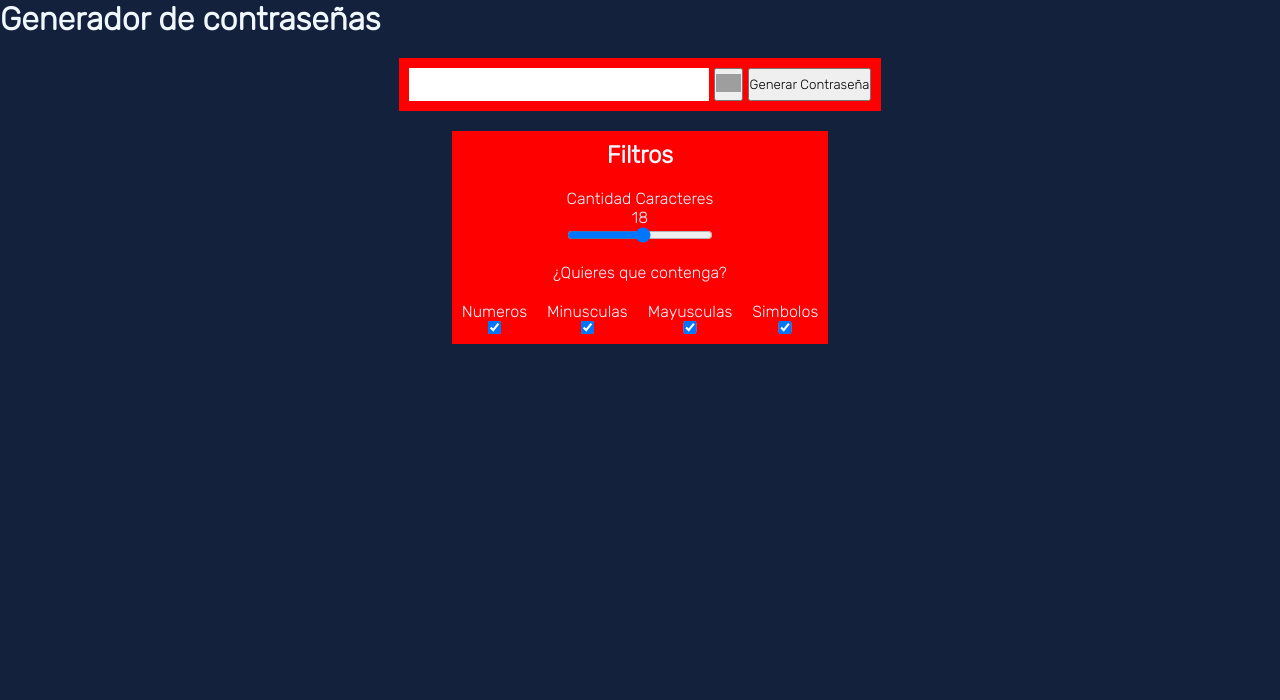
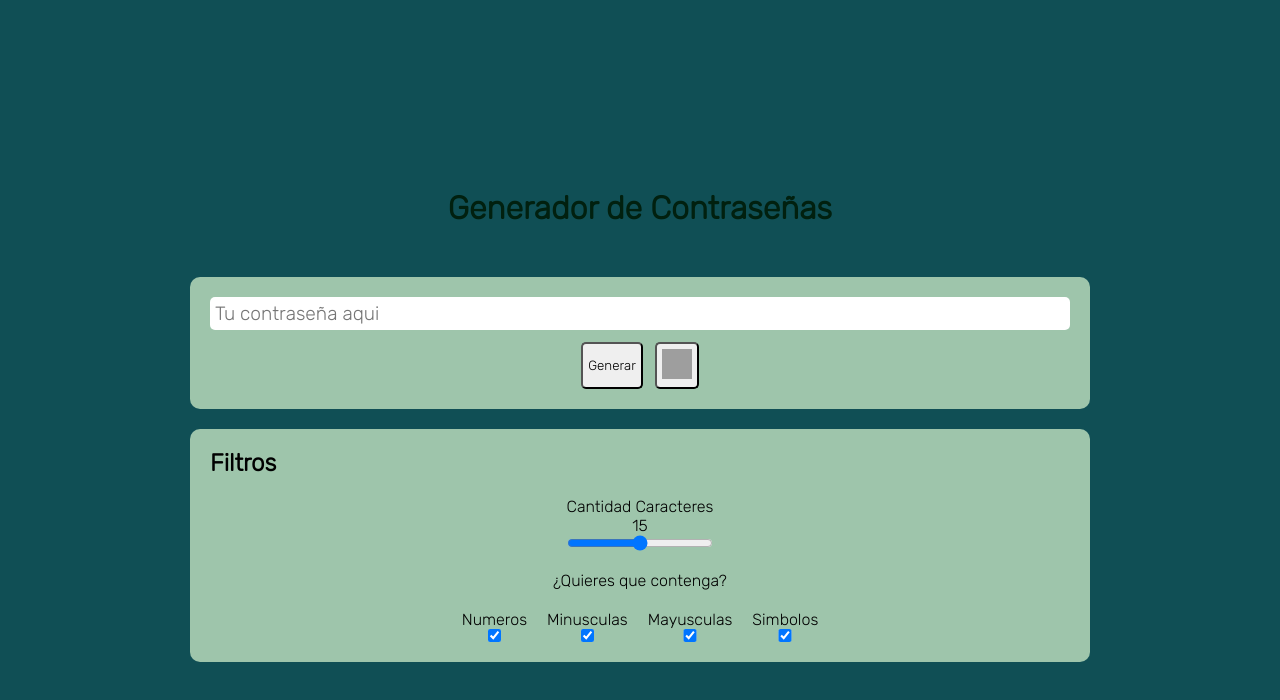
Before and after one commit to Laguilavo10/password-generator, a plain HTML site: page index.html in a window 1280 px wide. Drawn offline with Linux system fonts and the light colour scheme; grey boxes are pictures that could not be loaded.

Commit message:
mejorando el diseño

```diff
--- a/index.html
+++ b/index.html
@@ -12,23 +12,24 @@
     <title>Generador de contraseñas</title>
 </head>
 <body>
-    <h1>Generador de contraseñas</h1>
+    <h1>Generador de Contraseñas</h1>
     <div class="generator-container">
-        <div class="container-pass">
-            <input type="text" id="contraseña">
-            <button class="copiar-pass"><img src="https://img.icons8.com/ios/50/null/copy.png" alt=""></button>
-            <!-- <button class="recargar-pass"><img src="https://img.icons8.com/ios-glyphs/30/null/synchronize.png" alt=""></button> -->
-            <button id="generadorContraseña">Generar Contraseña</button>
-        </div>
         <div class="copiado">
             <span>copiado</span>
         </div>
+        <div class="container-pass">
+            <input type="text" id="contraseña" placeholder="Tu contraseña aqui">
+            <button class="btn-pass" id="generador-contraseña">Generar</button>
+            <button class="btn-pass" id="copiar-pass"><img src="https://img.icons8.com/ios/50/null/copy.png" alt=""></button>
+            <!-- <button class="recargar-pass"><img src="https://img.icons8.com/ios-glyphs/30/null/synchronize.png" alt=""></button> -->
+        </div>
+
         <div class="filters">
             <h2>Filtros</h2>
             <label>Cantidad Caracteres
                 <span id="valor-rango"></span>
                 <!-- <input type="number" value="10" class="cantidad-caracteres"> -->
-                <input type="range" id="input-rango" min="5" max="30">
+                <input type="range" id="input-rango" min="5" max="25">
             </label>
             <p>¿Quieres que contenga?</p>
             <div class="filters-checkbox">
--- a/main.js
+++ b/main.js
@@ -1,19 +1,17 @@
 const $ = (etiqueta) => document.querySelector(etiqueta)
 
 let inputContraseña = $('#contraseña')
-let botonGenerador = $('#generadorContraseña')
+let botonGenerador = $('#generador-contraseña')
 let arrayCaracteres = []
 
 let inputRango = $('#input-rango')
-let recargar = $('#recargar-pass')
-let btnCopiado = $('.copiar-pass')
+// let recargar = $('#recargar-pass')
+let btnCopiado = $('#copiar-pass')
 let msjCopiado = $('.copiado')
 
 btnCopiado.onclick = ()=>{
-
-    console.log(inputContraseña.value)
     inputContraseña.select()
-    document.execCommand('copye')
+    document.execCommand('copy')
     msjCopiado.classList.add('visible')
     setTimeout(() => {
         msjCopiado.classList.remove('visible')
@@ -56,9 +54,6 @@ function simbolosEnArray() {
 function generadorContraseña({cantidadCaracteres, numeros, minusculas, mayusculas, simbolos}) {
     arrayCaracteres = []
 
-    if (cantidadCaracteres > 25) {
-        cantidadCaracteres = 12
-    }
     if (numeros) {
         numerosEnArray()
     }
--- a/style.css
+++ b/style.css
@@ -4,30 +4,52 @@
     box-sizing: border-box;
     /* outline: 1px solid tomato; */
     font-family: 'Rubik', sans-serif;
+    color: black;
+}
+
+:root{
+    --background:#104F55;
+    --containers:#9EC5AB;
+}
+
+button:hover{
+    cursor: pointer;
 }
 
 body{
-    background-color: #14213d;
-    color: aliceblue;
+    background-color: var(--background);
+    padding: 20px;
+    height: 100vh;
+    display: flex;
+    flex-direction: column;
+    justify-content: center;
 }
 
+h1{
+    margin: 50px auto;
+    text-align: center;
+    color: #01200F;
+    font-weight: bold;
+}
 .generator-container{
     display: flex;
-    margin: 20px 0 ;
     flex-direction: column;
-    /* outline: 1px solid black; */
-    justify-content: center;
-    align-items: center;
     gap: 20px;
-
+    max-width: 900px;
+    width: 100%;
+    justify-self: center;
+    align-self: center;
 }
 
 .container-pass{
-    background-color: red;
-    padding: 10px;
+    padding: 20px;
     display: flex;
-    gap: 5px;
+    gap: 12px;
     position: relative;
+    background-color: var(--containers);
+    flex-wrap: wrap;
+    justify-content: center;
+    border-radius: 10px;
 }
 
 .copiado{
@@ -37,37 +59,51 @@ body{
     text-align: center;
     padding: 5px;
     display: none;
+    position: absolute;
+    z-index: 50;
+    top: 20px;
 }
 
 #contraseña{
     border: none;
     font-size:  1.2rem;
-    width: 300px;
+    width: 100%;
     padding: 5px;
+    border-radius: 5px;
 }
 
 #contraseña::selection{
     color: black;
 }
 
-.copiar-pass > img, .recargar-pass > img{
-    width: 25px;
+
+.btn-pass{
+    padding: 5px;
+    border-radius: 5px;
+}
+
+.btn-pass >img{
+    width: 30px;
+    height: 30px;
 }
 
 
 .filters{
     display: flex;
     flex-direction: column;
-    background-color: red;
-    padding: 10px;
+    background-color: var(--containers);
+    border-radius: 10px;
+    padding: 20px;
     justify-content: center;
     align-items: center;
     text-align: center;
     gap: 20px;
+    width: 100%;
 }
 
-label, p{
-    text-align: center;
+h2{
+    justify-self: start;
+    align-self: flex-start;
 }
 
 .filters > label{
@@ -78,6 +114,8 @@ label, p{
 .filters-checkbox{
     display: flex;
     gap: 20px;
+    flex-wrap: wrap;
+    justify-content: center;
 }
 
 .filters-checkbox >label{
@@ -86,5 +124,7 @@ label, p{
 }
 
 .visible{
-    display: inline !important;
+    display: flex !important;
+    justify-content: center;
+    align-self: center;
 }
```
